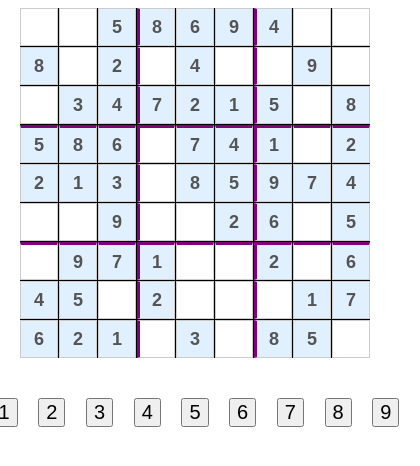
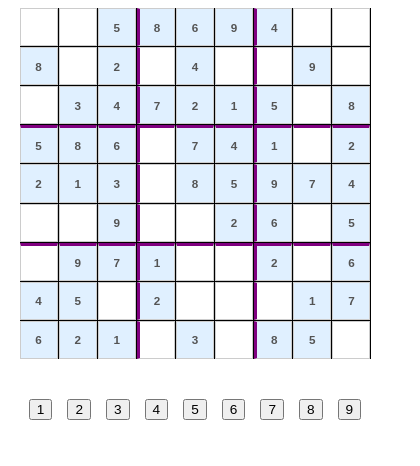
Before and after one commit to Me-while-coding/Sudoku-Game, a plain HTML site: page index.html in a window 390 px wide. Shown: the whole page, 420 px wide, since content can reach past the window. Drawn offline with Linux system fonts and the light colour scheme.

Commit message:
added responsiveness

```diff
--- a/style.css
+++ b/style.css
@@ -12,8 +12,8 @@ body{
     display: grid;
     grid-template-columns: repeat(9,1fr);
     grid-template-rows: repeat(9,1fr);
-    width: 350px;
-    height: 350px;
+    width: 90vmin;
+    height: 90vmin;
     gap: 1px;
     background-color: black;
 }
@@ -47,21 +47,23 @@ body{
   text-align: center;
   border: none;
   outline: none;
-  font-size: 18px;
+  font-size: 3vmin;
   font-weight: bold;
   background: transparent;
   caret-color: transparent;
 }
 
 button{
-    font-size: 20px;
+    font-size: 3.5vmin;
 }
 
 .button-container{
-    width: 450px;
+  width: 90vmin;
+    max-width: 450px;
     display: flex;
-    flex-direction: row;
-    justify-content: space-evenly;
+    flex-wrap: wrap;
+    justify-content: center;
+    gap: 15px;
     margin-top: 40px;
 }
 
```
